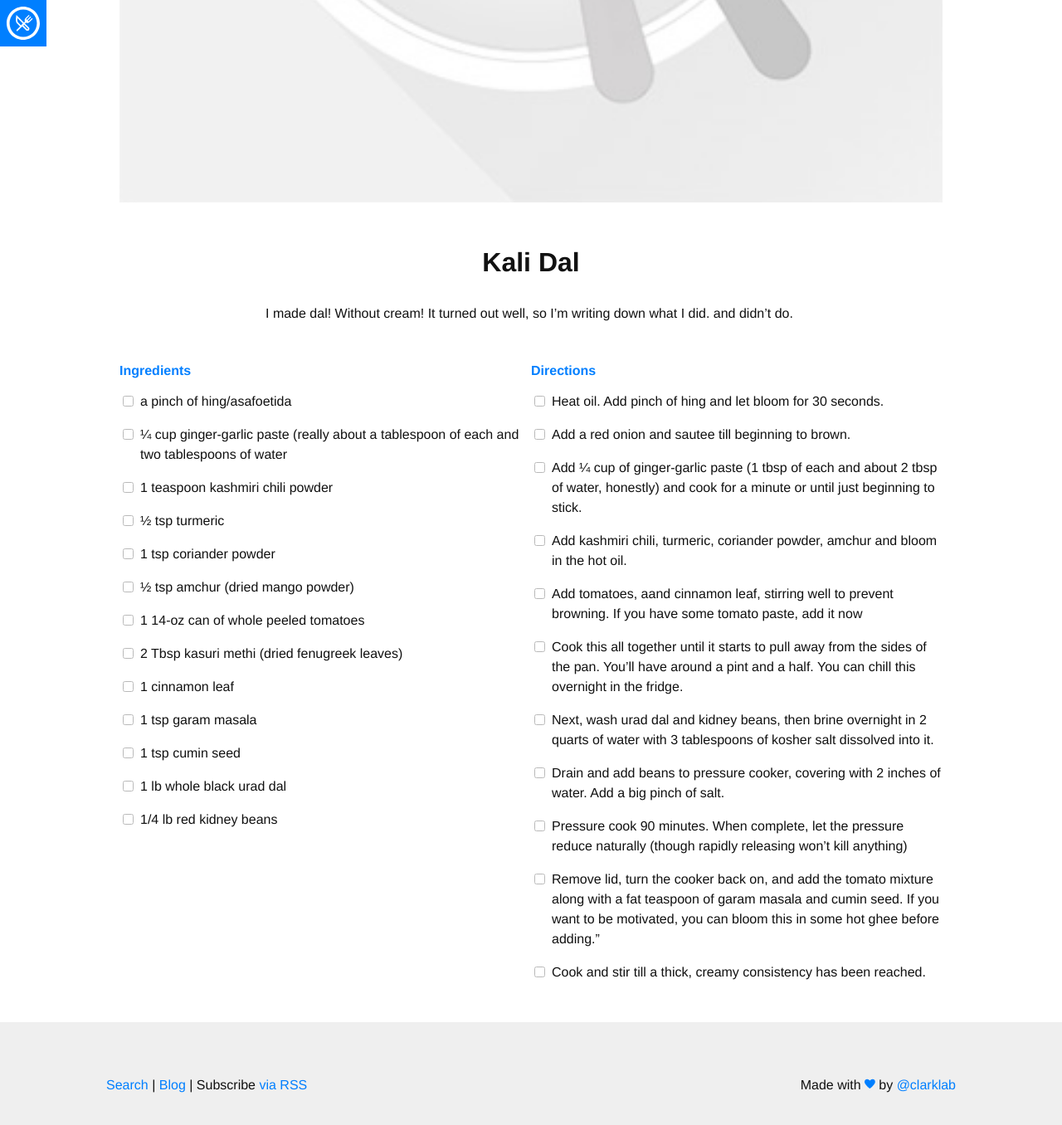
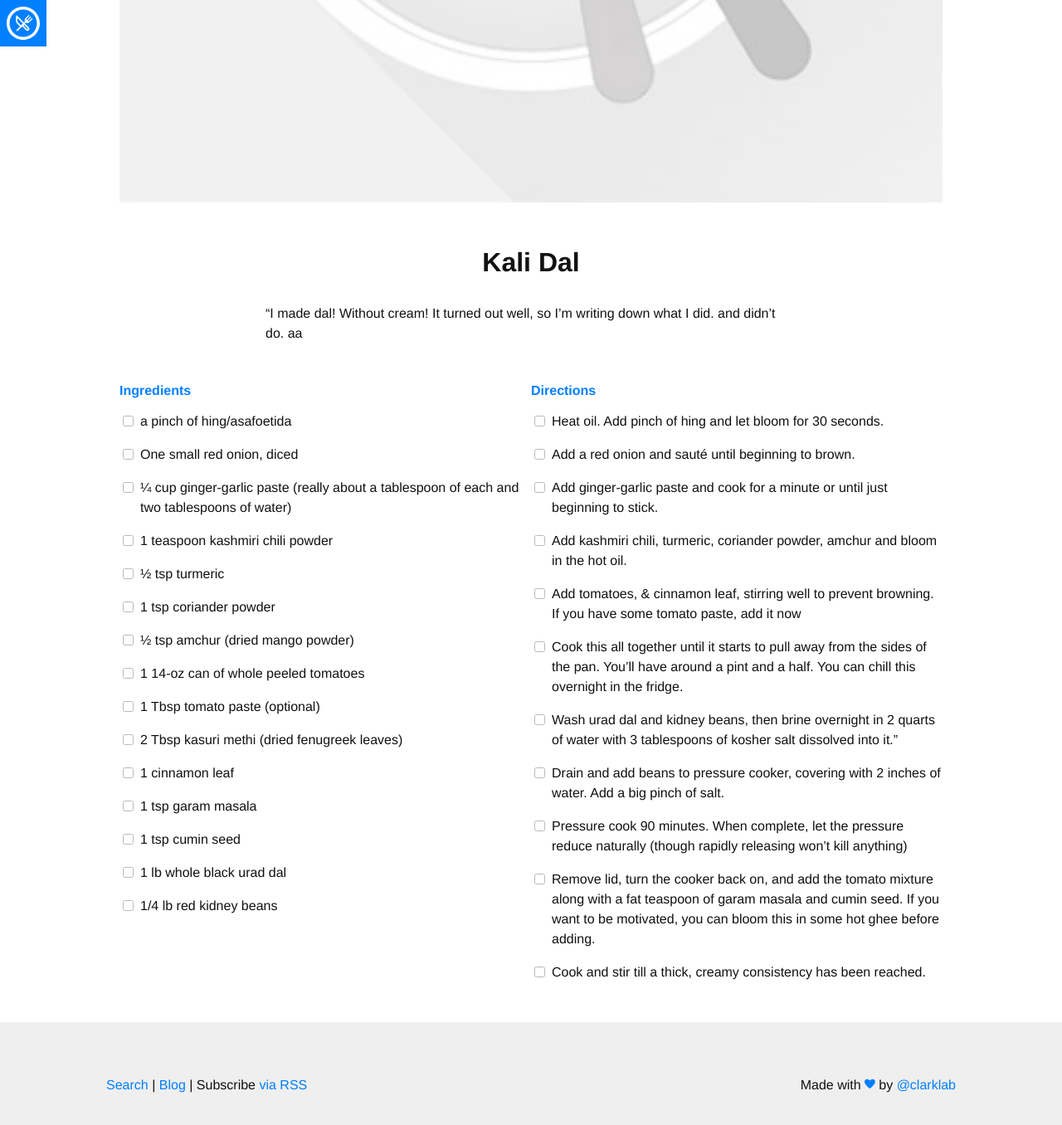
Before and after one commit to edinel/recipes, a Jekyll site: the page built from _recipes/Kali_Dal.md, in a window 1280 px wide and 1400 px high, scrolled down 764 px. Shown: the top 1356 px of the window at 83% size. Built offline with Jekyll 4.4.1, drawn with Linux system fonts in a browser that asks for light colours; nearby versions of some CDN libraries; some web fonts are replaced.

Commit message:
fixed another missing quotation mark

```diff
--- a/_recipes/Kali_Dal.md
+++ b/_recipes/Kali_Dal.md
@@ -7,12 +7,14 @@
 
 ingredients:
 - "a pinch of hing/asafoetida"
-- "&frac14; cup ginger-garlic paste (really about a tablespoon of each and two tablespoons of water"
+- "One small red onion, diced"
+- "&frac14; cup ginger-garlic paste (really about a tablespoon of each and two tablespoons of water)"
 - "1 teaspoon kashmiri chili powder"
 - "&frac12; tsp turmeric"
 - "1 tsp coriander powder"
 - "&frac12; tsp amchur (dried mango powder)"
 - "1 14-oz can of whole peeled tomatoes"
+- "1 Tbsp tomato paste (optional)"
 - "2 Tbsp kasuri methi (dried fenugreek leaves)"
 - "1 cinnamon leaf"
 - "1 tsp garam masala"
@@ -20,22 +22,20 @@
 - "1 lb whole black urad dal"
 - "1/4 lb red kidney beans"
 
-
-
 directions:
 - "Heat oil.  Add pinch of hing and let bloom for 30 seconds."
-- "Add a red onion and sautee till beginning to brown."
-- "Add &frac14; cup of ginger-garlic paste (1 tbsp of each and about 2 tbsp of water, honestly) and cook for a minute or until just beginning to stick."
+- "Add a red onion and sauté until beginning to brown."
+- "Add ginger-garlic paste and cook for a minute or until just beginning to stick."
 - "Add  kashmiri chili, turmeric, coriander powder, amchur and bloom in the hot oil."
-- "Add tomatoes, aand cinnamon leaf, stirring well to prevent browning.  If you have some tomato paste, add it now"
+- "Add tomatoes, & cinnamon leaf, stirring well to prevent browning.  If you have some tomato paste, add it now"
 - "Cook this all together until it starts to pull away from the sides of the pan.  You’ll have around a pint and a half.  You can chill this overnight in the fridge."
-- "Next, wash urad dal and kidney beans, then brine overnight in 2 quarts of water with 3 tablespoons of kosher salt dissolved into it."
+- Wash urad dal and kidney beans, then brine overnight in 2 quarts of water with 3 tablespoons of kosher salt dissolved into it."
 - "Drain and add beans to pressure cooker, covering with 2 inches of water.  Add a big pinch of salt."
 - "Pressure cook 90 minutes.  When complete, let the pressure reduce naturally (though rapidly releasing won't kill anything)"
-- Remove lid, turn the cooker back on, and add the tomato mixture along with a fat teaspoon of garam masala and cumin seed.  If you want to be motivated, you can bloom this in some hot ghee before adding."
+- "Remove lid, turn the cooker back on, and add the tomato mixture along with a fat teaspoon of garam masala and cumin seed.  If you want to be motivated, you can bloom this in some hot ghee before adding."
 - "Cook and stir till a thick, creamy consistency has been reached."
-
 
 ---
 
-I made dal!  Without cream!  It turned out well, so I'm writing down what I did. and didn't do.
+"I made dal!  Without cream!  It turned out well, so I'm writing down what I did. and didn't do.
+aa
```
